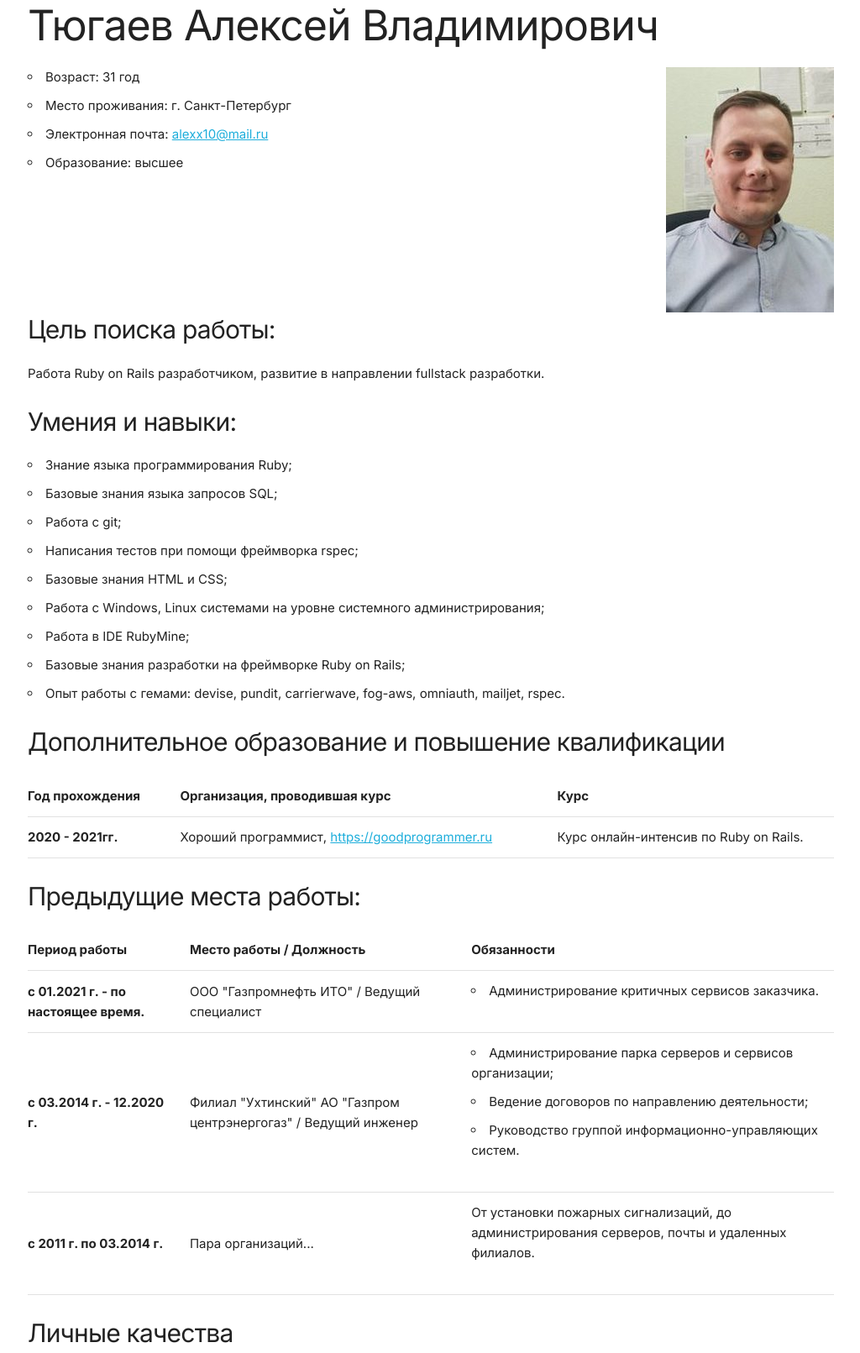
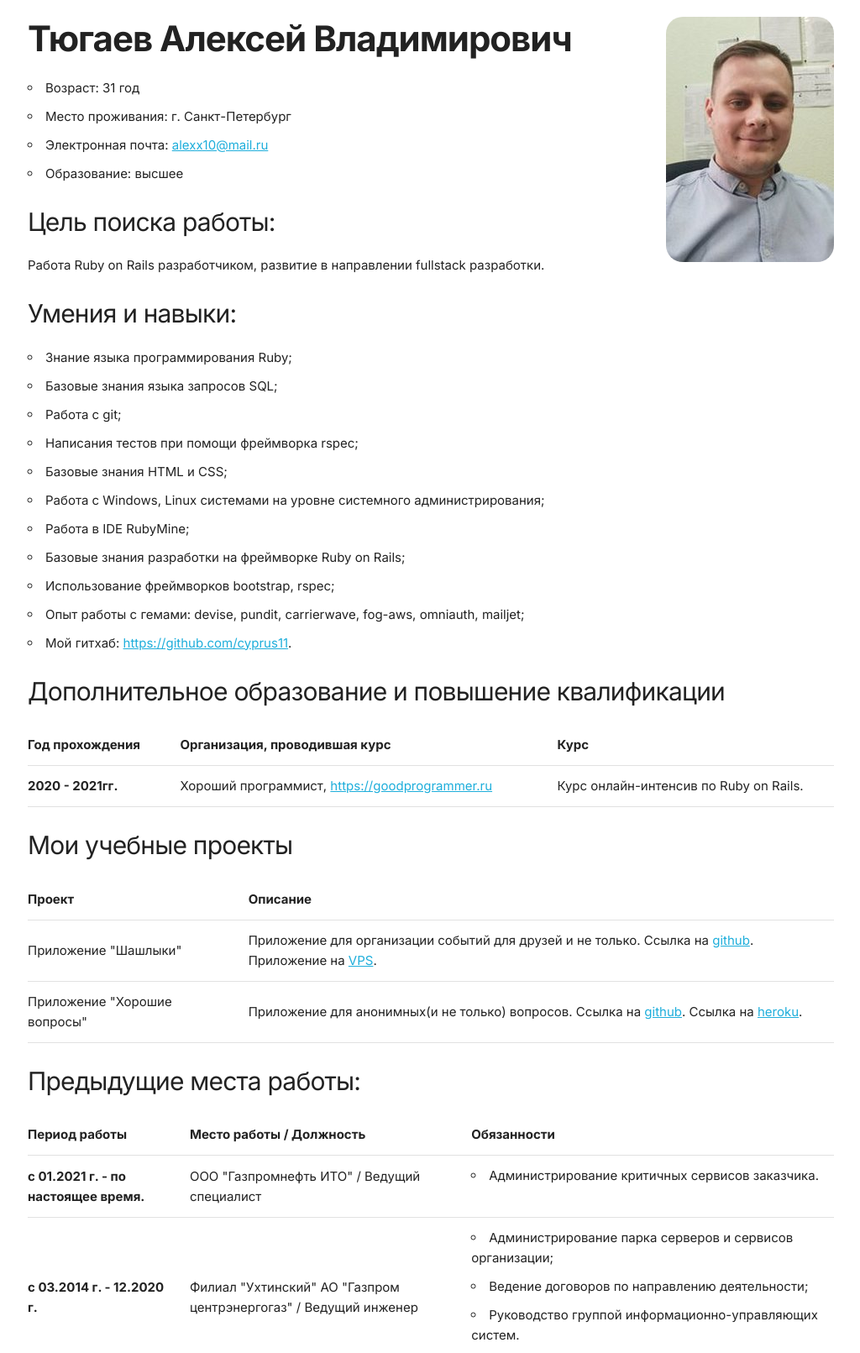
Before and after one commit to cyprus11/cv, a plain HTML site: page index.html in a window 1280 px wide. Shown: the top 1611 px of the page at 84% size, without its empty margins (127-1151 px from the left). Drawn offline with Linux system fonts and the light colour scheme.

Commit message:
add info about projects

```diff
--- /dev/null
+++ b/css/custom.css
@@ -0,0 +1,7 @@
+.header {
+  padding-top: 20px;
+}
+
+.photo {
+  border-radius: 20px;
+}
--- a/index.html
+++ b/index.html
@@ -6,14 +6,18 @@
 
   <link rel="stylesheet" href="css/normalize.css">
   <link rel="stylesheet" href="css/skeleton.css">
-  <link href="https://fonts.googleapis.com/css2?family=Inter:wght@400;500;600;700&family=PT+Sans+Narrow:wght@400;700&family=Roboto+Slab:wght@400;500;600;700;800&display=swap" rel="stylesheet">
+  <link rel="stylesheet" href="css/custom.css">
+  <link
+    href="https://fonts.googleapis.com/css2?family=Inter:wght@400;500;600;700&family=PT+Sans+Narrow:wght@400;700&family=Roboto+Slab:wght@400;500;600;700;800&display=swap"
+    rel="stylesheet">
 </head>
 <body>
 <div class="container">
   <div class="row">
-    <h1>Тюгаев Алексей Владимирович</h1>
+    <div class="row header">
+      <div class="ten columns">
         <div class="row">
-      <div class="ten columns">
+          <h2><b>Тюгаев Алексей Владимирович</b></h2>
           <ul>
             <li>Возраст: 31 год</li>
             <li>Место проживания: г. Санкт-Петербург</li>
@@ -21,14 +25,15 @@
             <li>Образование: высшее</li>
           </ul>
         </div>
-      <div class="two columns">
-        <img src="images/my_photo.jpeg" alt="Т.А.В." class="u-pull-right">
-      </div>
-    </div>
-  </div>
         <div class="row">
           <h4>Цель поиска работы:</h4>
           <p>Работа Ruby on Rails разработчиком, развитие в направлении fullstack разработки.</p>
+        </div>
+      </div>
+      <div class="two columns">
+        <img src="images/my_photo.jpeg" alt="Т.А.В." class="u-pull-right photo">
+      </div>
+    </div>
   </div>
   <div class="row">
     <h4>Умения и навыки:</h4>
@@ -41,7 +46,9 @@
       <li>Работа с Windows, Linux системами на уровне системного администрирования;</li>
       <li>Работа в IDE RubyMine;</li>
       <li>Базовые знания разработки на фреймворке Ruby on Rails;</li>
-      <li>Опыт работы с гемами: devise, pundit, carrierwave, fog-aws, omniauth, mailjet, rspec.</li>
+      <li>Использование фреймворков bootstrap, rspec;</li>
+      <li>Опыт работы с гемами: devise, pundit, carrierwave, fog-aws, omniauth, mailjet;</li>
+      <li>Мой гитхаб: <a href="https://github.com/cyprus11">https://github.com/cyprus11</a>.</li>
     </ul>
   </div>
   <div class="row">
@@ -59,6 +66,35 @@
         <td><b>2020 - 2021гг. </b></td>
         <td>Хороший программист, <a href="https://goodprogrammer.ru">https://goodprogrammer.ru</a></td>
         <td>Курс онлайн-интенсив по Ruby on Rails.</td>
+      </tr>
+      </tbody>
+    </table>
+  </div>
+  <div class="row">
+    <h4>Мои учебные проекты</h4>
+    <table class="u-full-width">
+      <thead>
+      <tr>
+        <th>Проект</th>
+        <th>Описание</th>
+      </tr>
+      </thead>
+      <tbody>
+      <tr>
+        <td>Приложение "Шашлыки"</td>
+        <td>
+          Приложение для организации событий для друзей и не только.
+          Ссылка на <a href="https://github.com/cyprus11/bbq">github</a>.
+          Приложение на <a href="https://tav-dev.tk">VPS</a>.
+        </td>
+      </tr>
+      <tr>
+        <td>Приложение "Хорошие вопросы"</td>
+        <td>
+          Приложение для анонимных(и не только) вопросов.
+          Ссылка на <a href="https://github.com/cyprus11/askme">github</a>.
+          Ссылка на <a href="https://protected-woodland-41348.herokuapp.com/">heroku</a>.
+        </td>
       </tr>
       </tbody>
     </table>
@@ -109,7 +145,7 @@
   <div class="row">
     <h4>Личные качества</h4>
     <p>
-      Стрессоустойчивый, целеустремленный, уравновешенный.
+      Стрессоустойчивый, целеустремленный, уравновешенный. Люблю изучать новое и применять на практике.
     </p>
   </div>
 </div>
```
Lines whose indentation alone changed are shown as unchanged.
